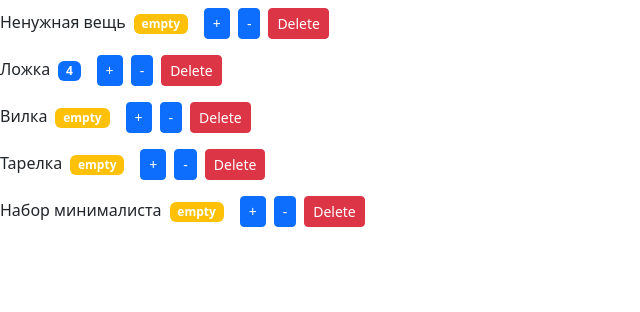
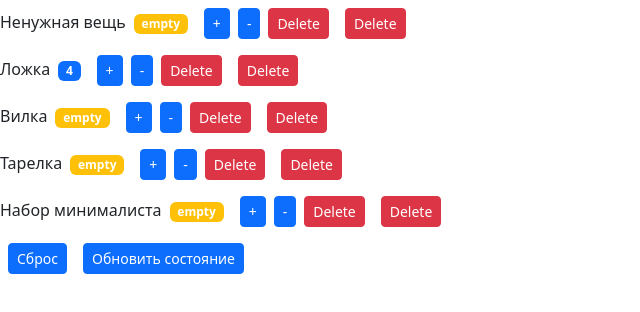
Before and after one commit to Art-San/02.Frontend-03.Composition_of_components, a React (Create React App) app: page / in a window 1280 px wide. Shown: the top 312 px of the page, without its empty margins (0-640 px from the left). Built offline with nearby package versions, Linux system fonts and the light colour scheme.

Commit message:
Единый источник истины

```diff
--- a/src/component/Counter.jsx
+++ b/src/component/Counter.jsx
@@ -1,7 +1,7 @@
-import React, { useState } from 'react'
+import React from 'react'
 
 const Counter = (props) => {
-	const [value, setValue] = useState(props.value)
+	const { value } = props
 
 	const formatValue = () => {
 		return value === 0 ? 'empty' : value
@@ -14,11 +14,13 @@ const Counter = (props) => {
 	}
 
 	const handleIncrement = () => {
-		setValue((prevState) => prevState + 1)
+		console.log('Increment')
+		// setValue((prevState) => prevState + 1)
 	}
 
 	const handleDecrement = () => {
-		setValue((prevState) => prevState - 1)
+		console.log('Decrement')
+		// setValue((prevState) => prevState - 1)
 	}
 
 	return (
@@ -43,6 +45,12 @@ const Counter = (props) => {
 			>
 				Delete
 			</button>
+			<button
+				onClick={() => props.onDelete(props.id)}
+				className='btn btn-danger btn-sm m-2'
+			>
+				Delete
+			</button>
 		</div>
 	)
 }
--- a/src/component/CountersList.jsx
+++ b/src/component/CountersList.jsx
@@ -2,24 +2,52 @@ import React, { useState } from 'react'
 import Counter from './Counter'
 
 const CountersList = () => {
-	const [couunters, setCounters] = useState([
+	const initialState = [
 		{ id: 0, value: 0, name: 'Ненужная вещь', price: '200' },
 		{ id: 1, value: 4, name: 'Ложка' },
 		{ id: 2, value: 0, name: 'Вилка' },
 		{ id: 3, value: 0, name: 'Тарелка' },
 		{ id: 4, value: 0, name: 'Набор минималиста' }
-	])
+	]
+
+	const [couunters, setCounters] = useState(initialState)
 
 	const handleDelete = (id) => {
 		// setCounters((prevState) => prevState.filter((c) => c.id !== id))
 		const newCounters = couunters.filter((c) => c.id !== id)
 		setCounters(newCounters)
 	}
+	const handleReset = () => {
+		setCounters(initialState)
+	}
+
+	const handleUpdate = () => {
+		const updatedState = [
+			{ id: 0, value: 1, name: 'Ненужная вещь', price: '200' },
+			{ id: 1, value: 2, name: 'Ложка' },
+			{ id: 2, value: 3, name: 'Вилка' },
+			{ id: 3, value: 4, name: 'Тарелка' },
+			{ id: 4, value: 0, name: 'Набор минималиста' }
+		]
+		setCounters(updatedState)
+	}
 	return (
 		<>
 			{couunters.map((count) => (
 				<Counter key={count.id} onDelete={handleDelete} {...count} />
 			))}
+			<button
+				onClick={handleReset}
+				className='btn btn-primary btn-sm m-2'
+			>
+				Сброс
+			</button>
+			<button
+				onClick={handleUpdate}
+				className='btn btn-primary btn-sm m-2'
+			>
+				Обновить состояние
+			</button>
 		</>
 	)
 }
```
